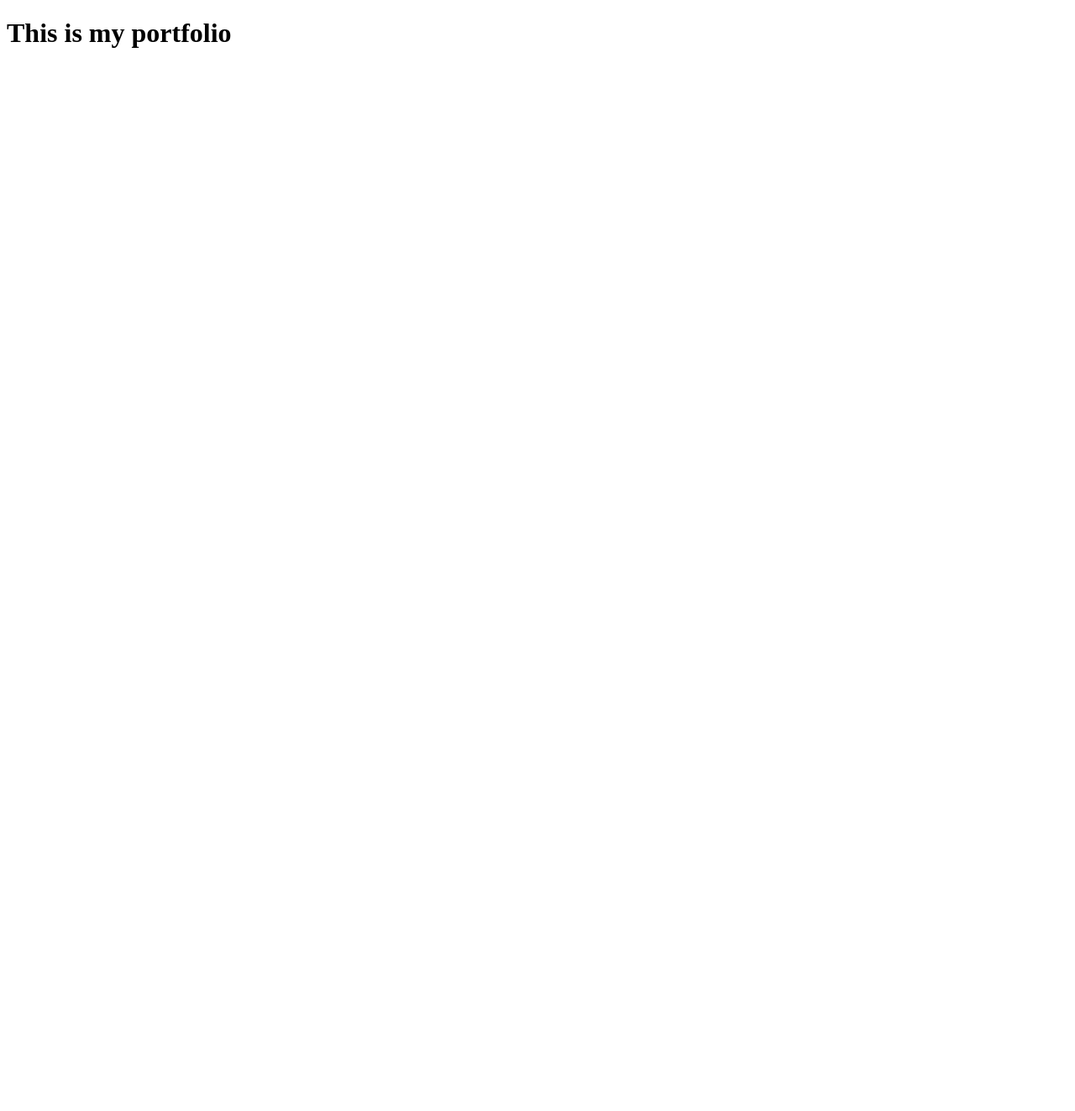
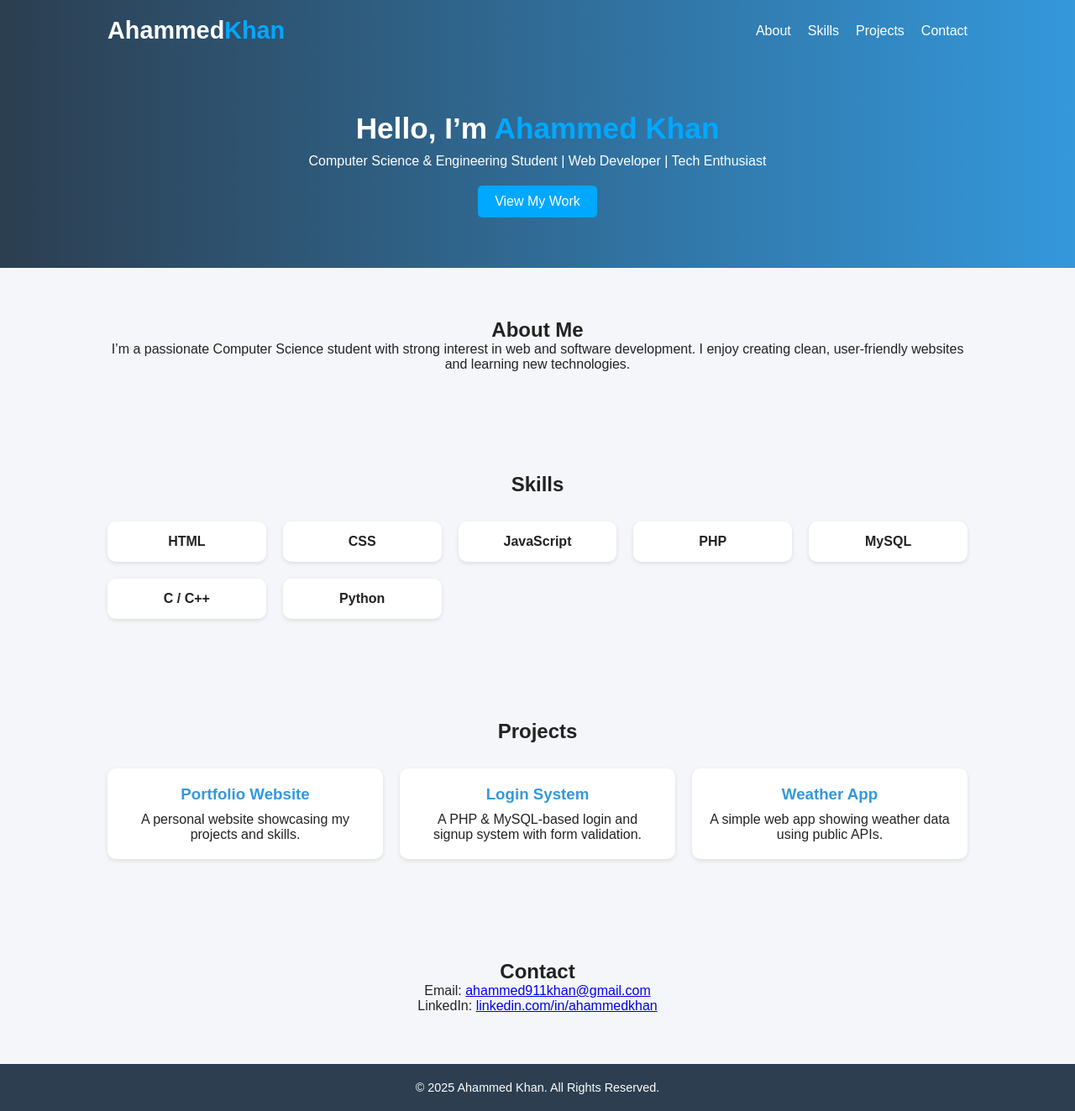
Before and after one commit to ahktek/portfolio, a plain HTML site: page index.html in a window 1280 px wide. Shown: the whole page at 84% size. Before the commit the page ends 800 px from the top, so only its background shows below. Drawn offline with Linux system fonts and the light colour scheme.

Commit message:
Update index.html

```diff
--- a/index.html
+++ b/index.html
@@ -1,11 +1,199 @@
 <!DOCTYPE html>
 <html lang="en">
 <head>
-    <meta charset="UTF-8">
-    <meta name="viewport" content="width=device-width, initial-scale=1.0">
-    <title>Document</title>
+  <meta charset="UTF-8">
+  <meta name="viewport" content="width=device-width, initial-scale=1.0">
+  <title>Ahammed Khan | Portfolio</title>
+  <link rel="stylesheet" href="style.css">
+  <style>
+    * {
+  margin: 0;
+  padding: 0;
+  box-sizing: border-box;
+  font-family: "Poppins", sans-serif;
+}
+
+body {
+  background: #f5f6fa;
+  color: #222;
+}
+
+header {
+  background: linear-gradient(to right, #2c3e50, #3498db);
+  color: white;
+  text-align: center;
+  padding-bottom: 60px;
+}
+
+nav {
+  display: flex;
+  justify-content: space-between;
+  align-items: center;
+  padding: 20px 10%;
+}
+
+.logo {
+  font-size: 1.8rem;
+  font-weight: 700;
+}
+
+.logo span {
+  color: #00a8ff;
+}
+
+.nav-links {
+  list-style: none;
+  display: flex;
+  gap: 20px;
+}
+
+.nav-links a {
+  text-decoration: none;
+  color: white;
+  font-weight: 500;
+  transition: 0.3s;
+}
+
+.nav-links a:hover {
+  color: #00a8ff;
+}
+
+.hero {
+  margin-top: 60px;
+}
+
+.hero h2 {
+  font-size: 2.2rem;
+}
+
+.hero h2 span {
+  color: #00a8ff;
+}
+
+.hero p {
+  margin: 10px 0 20px;
+  font-size: 1rem;
+}
+
+.btn {
+  display: inline-block;
+  padding: 10px 20px;
+  background: #00a8ff;
+  color: white;
+  border-radius: 5px;
+  text-decoration: none;
+  transition: 0.3s;
+}
+
+.btn:hover {
+  background: #0097e6;
+}
+
+.section {
+  text-align: center;
+  padding: 60px 10%;
+}
+
+.skills-grid, .projects-grid {
+  display: grid;
+  grid-template-columns: repeat(auto-fit, minmax(180px, 1fr));
+  gap: 20px;
+  margin-top: 30px;
+}
+
+.skill {
+  background: white;
+  padding: 15px;
+  border-radius: 10px;
+  box-shadow: 0 2px 5px rgba(0,0,0,0.1);
+  font-weight: 600;
+}
+
+.project-card {
+  background: white;
+  padding: 20px;
+  border-radius: 10px;
+  box-shadow: 0 2px 5px rgba(0,0,0,0.1);
+}
+
+.project-card h3 {
+  margin-bottom: 10px;
+  color: #3498db;
+}
+
+footer {
+  text-align: center;
+  padding: 20px;
+  background: #2c3e50;
+  color: white;
+  font-size: 0.9rem;
+}
+
+  </style>
 </head>
 <body>
-    <h1>This is my portfolio</h1>
+  <header>
+    <nav>
+      <h1 class="logo">Ahammed<span>Khan</span></h1>
+      <ul class="nav-links">
+        <li><a href="#about">About</a></li>
+        <li><a href="#skills">Skills</a></li>
+        <li><a href="#projects">Projects</a></li>
+        <li><a href="#contact">Contact</a></li>
+      </ul>
+    </nav>
+    <div class="hero">
+      <h2>Hello, I’m <span>Ahammed Khan</span></h2>
+      <p>Computer Science & Engineering Student | Web Developer | Tech Enthusiast</p>
+      <a href="#projects" class="btn">View My Work</a>
+    </div>
+  </header>
+
+  <section id="about" class="section">
+    <h2>About Me</h2>
+    <p>I’m a passionate Computer Science student with strong interest in web and software development.
+       I enjoy creating clean, user-friendly websites and learning new technologies.</p>
+  </section>
+
+  <section id="skills" class="section">
+    <h2>Skills</h2>
+    <div class="skills-grid">
+      <div class="skill">HTML</div>
+      <div class="skill">CSS</div>
+      <div class="skill">JavaScript</div>
+      <div class="skill">PHP</div>
+      <div class="skill">MySQL</div>
+      <div class="skill">C / C++</div>
+      <div class="skill">Python</div>
+    </div>
+  </section>
+
+  <section id="projects" class="section">
+    <h2>Projects</h2>
+    <div class="projects-grid">
+      <div class="project-card">
+        <h3>Portfolio Website</h3>
+        <p>A personal website showcasing my projects and skills.</p>
+      </div>
+      <div class="project-card">
+        <h3>Login System</h3>
+        <p>A PHP & MySQL-based login and signup system with form validation.</p>
+      </div>
+      <div class="project-card">
+        <h3>Weather App</h3>
+        <p>A simple web app showing weather data using public APIs.</p>
+      </div>
+    </div>
+  </section>
+
+  <section id="contact" class="section">
+    <h2>Contact</h2>
+    <p>Email: <a href="mailto:ahammed911khan@gmail.com">ahammed911khan@gmail.com</a></p>
+    <p>LinkedIn: <a href="#" target="_blank">linkedin.com/in/ahammedkhan</a></p>
+  </section>
+
+  <footer>
+    <p>© 2025 Ahammed Khan. All Rights Reserved.</p>
+  </footer>
 </body>
 </html>
```
